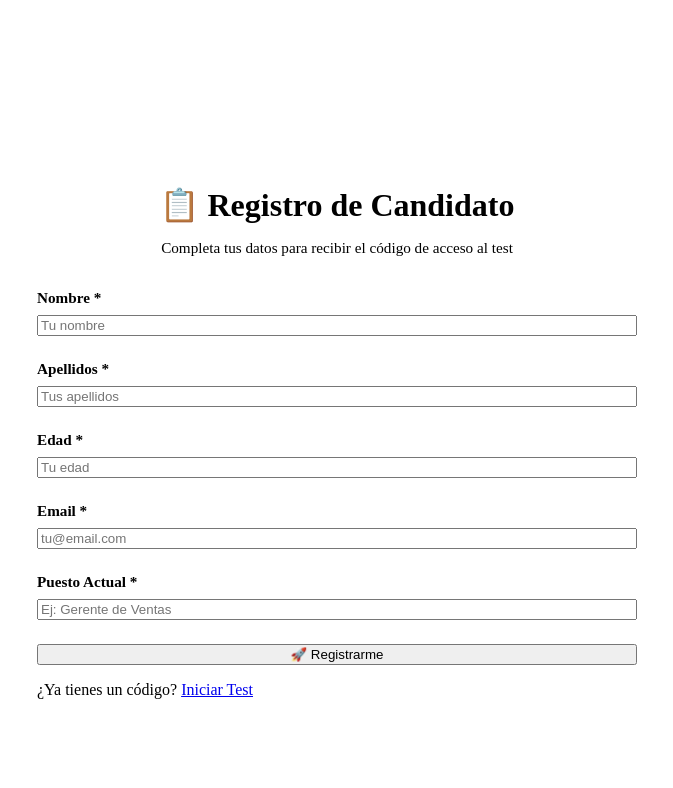
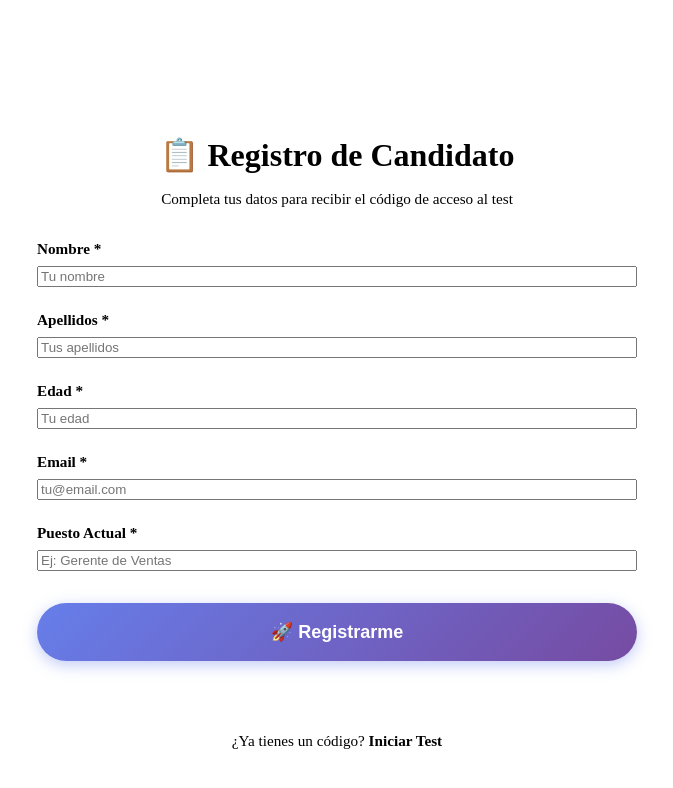
Before and after one commit to ReyMon63/testGP, a React (Vite) app in the folder client/: page / in a window 1280 px wide. Both pictures are taken after a click on the button "📝 Registrarme". Shown: the top 788 px of the page, without its empty margins (303-976 px from the left). Built offline with nearby package versions, Linux system fonts and the light colour scheme; no server answers; the HTML template or start-up script is replaced by a standard one.

Commit message:
Add styles for submit button and messages

```diff
--- a/client/src/styles/Register.css
+++ b/client/src/styles/Register.css
@@ -155,6 +155,82 @@
   font-weight: bold;
 }
 
+/* Botón de envío */
+.submit-btn {
+  background: linear-gradient(135deg, #667eea 0%, #764ba2 100%);
+  color: white;
+  border: none;
+  padding: 1.125rem 2.5rem;
+  font-size: 1.125rem;
+  font-weight: 600;
+  border-radius: 50px;
+  cursor: pointer;
+  transition: all 0.3s ease;
+  box-shadow: 0 4px 15px rgba(102, 126, 234, 0.4);
+  width: 100%;
+  margin-top: 0.5rem;
+}
+
+.submit-btn:hover:not(:disabled) {
+  transform: translateY(-2px);
+  box-shadow: 0 6px 20px rgba(102, 126, 234, 0.6);
+}
+
+.submit-btn:active:not(:disabled) {
+  transform: translateY(0);
+}
+
+.submit-btn:disabled {
+  opacity: 0.6;
+  cursor: not-allowed;
+}
+
+/* Mensajes */
+.message {
+  padding: 1rem;
+  border-radius: var(--radius-md);
+  font-weight: 500;
+  text-align: center;
+  margin-top: 1rem;
+}
+
+.message.success {
+  background: #d1fae5;
+  color: #065f46;
+  border: 1px solid #10b981;
+}
+
+.message.error {
+  background: #fee2e2;
+  color: #991b1b;
+  border: 1px solid #ef4444;
+}
+
+/* Footer del registro */
+.register-footer {
+  text-align: center;
+  margin-top: 2rem;
+  padding-top: 1.5rem;
+  border-top: 1px solid var(--border-color);
+}
+
+.register-footer p {
+  color: var(--text-secondary);
+  font-size: 0.95rem;
+}
+
+.register-footer a {
+  color: var(--primary-color);
+  font-weight: 600;
+  text-decoration: none;
+  transition: color var(--transition-fast);
+}
+
+.register-footer a:hover {
+  color: var(--secondary-color);
+  text-decoration: underline;
+}
+
 @media (max-width: 768px) {
   .register-card {
     padding: 2rem 1.5rem;
```
